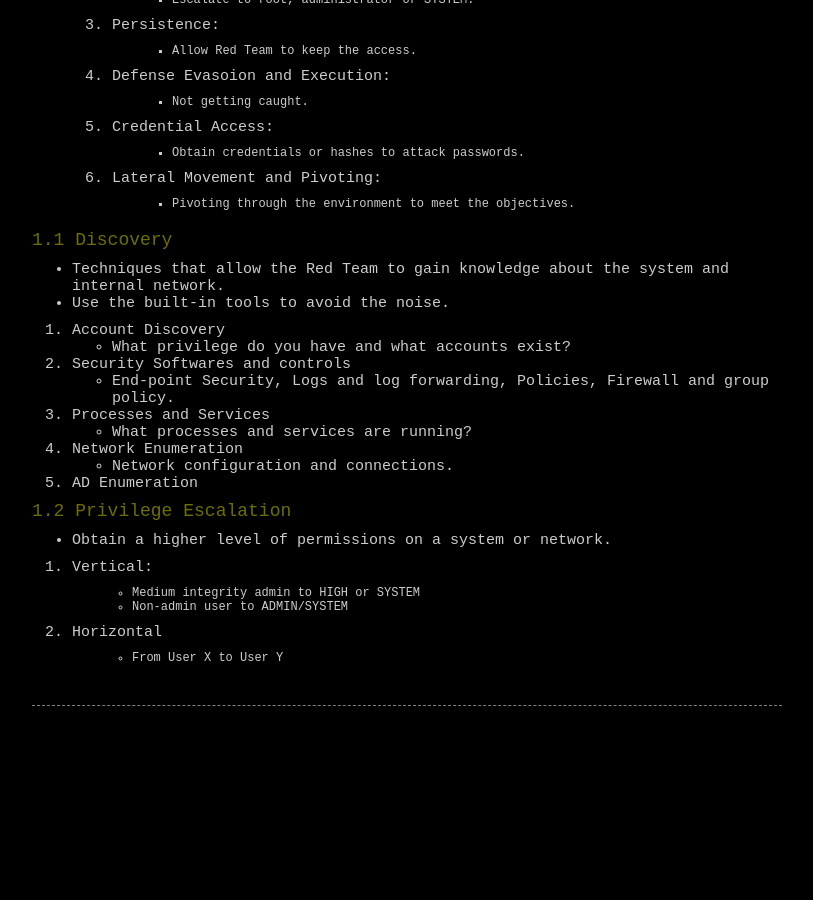
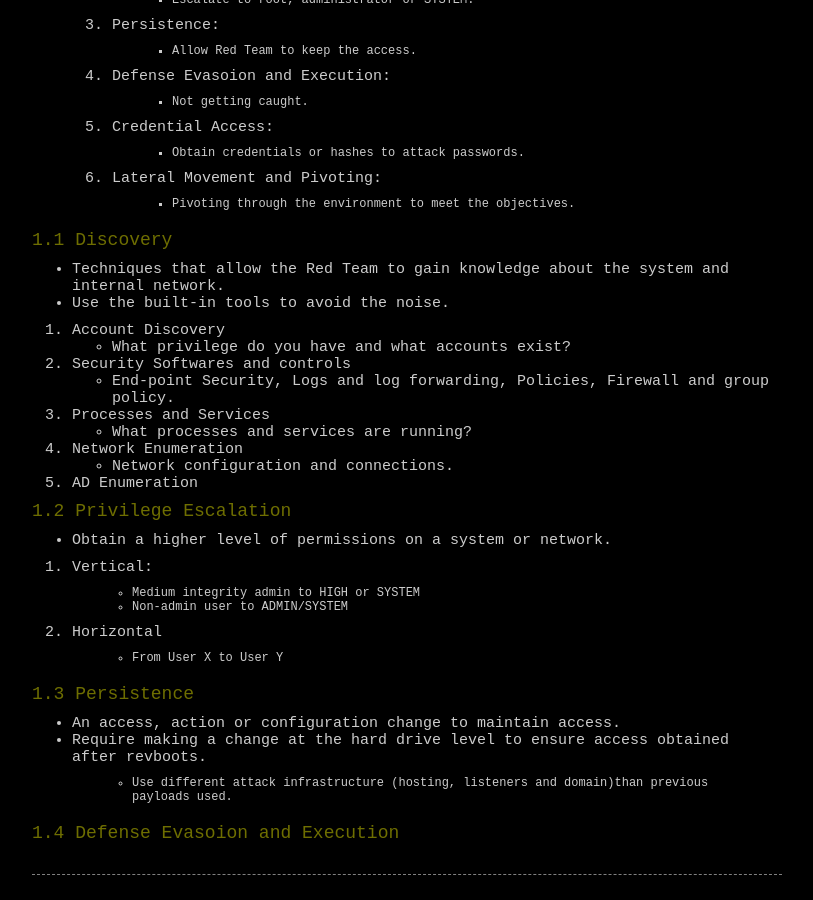
Before and after one commit to wizoutsugar/wizoutsugar.github.io, a Jekyll site: the page built from _posts/2020/RedTeam/2020-12-26-Post.md, in a window 1280 px wide and 900 px high, scrolled down 605 px. Shown: the whole window, without its empty margins (233-1046 px from the left). Built offline with Jekyll 4.4.1, drawn with Linux system fonts in a browser that asks for light colours; comment, search, counter and statistics services are not loaded; before the commit the page ends 1336 px from its top, so only the background shows below that.

Commit message:
Update 2020-12-26-Post.md

```diff
--- a/_posts/2020/RedTeam/2020-12-26-Post.md
+++ b/_posts/2020/RedTeam/2020-12-26-Post.md
@@ -54,3 +54,10 @@ tags:
     > - Non-admin user to ADMIN/SYSTEM
 2. Horizontal
     > - From User X to User Y
+
+#### 1.3 Persistence
+- An access, action or configuration change to maintain access.
+- Require making a change at the hard drive level to ensure access obtained after revboots.
+    > - Use different attack infrastructure (hosting, listeners and domain)than previous payloads used.
+
+#### 1.4 Defense Evasoion and Execution
```
